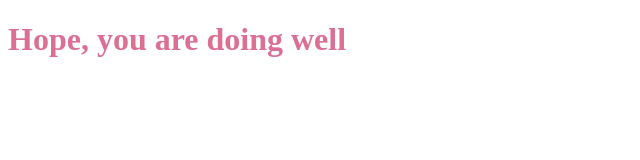
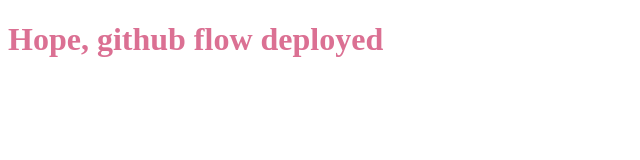
Before and after one commit to kavisankar-eswaran/Testengine, a plain HTML site: page public/testengine/index.html in a window 1280 px wide. Shown: the whole page, without its empty margins (0-640 px from the left). Drawn offline with Linux system fonts and the light colour scheme.

Commit message:
Update index.html

```diff
--- a/public/testengine/index.html
+++ b/public/testengine/index.html
@@ -7,6 +7,6 @@
     <link rel="stylesheet" href="../style.css">
 </head>
 <body>
-    <h1>Hope, you are doing well</h1>
+    <h1>Hope, github flow deployed</h1>
 </body>
 </html>
```
